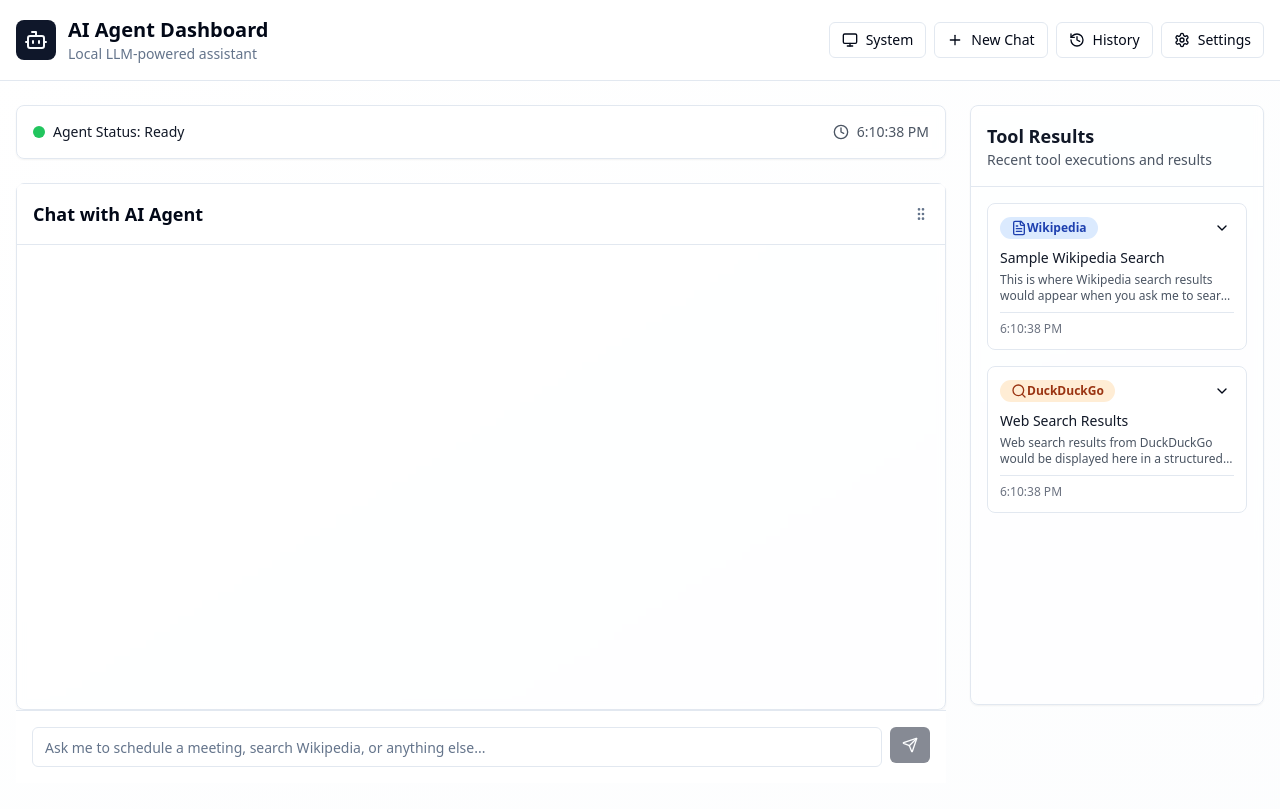
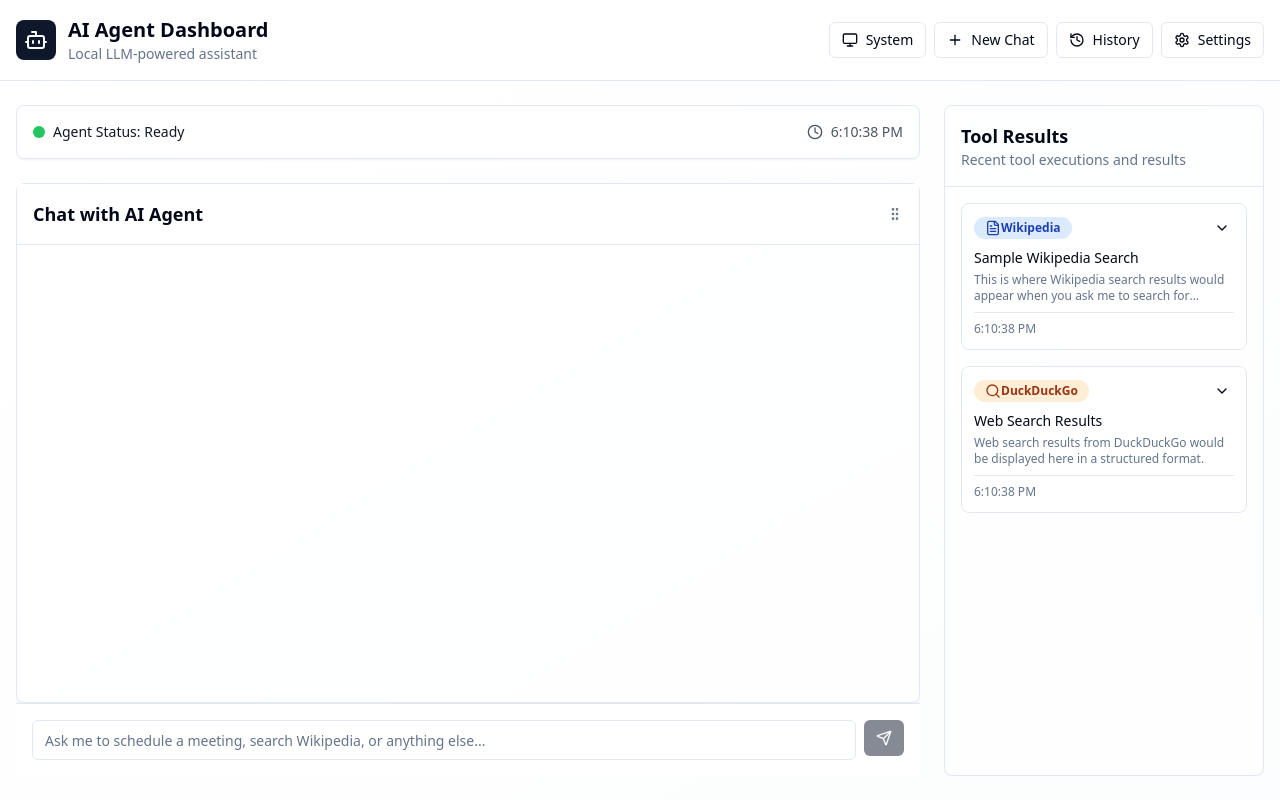
Before and after one commit to CHIRAG-V-K/local-ai-automaton-buddy, a React (Vite) app: page / in a window 1280 px wide. Built offline with nearby package versions, Linux system fonts and the light colour scheme.

Commit message:
Fix scrollbar and mobile menu
Fixes scrollbar issue on the screen level. Adds separate scrolling sections for tool results and config panel on web view. Moves tool results and config panel into menus in mobile and tablet view.

```diff
--- a/src/components/ConfigPanel.tsx
+++ b/src/components/ConfigPanel.tsx
@@ -6,6 +6,7 @@ import { Input } from "@/components/ui/input";
 import { Label } from "@/components/ui/label";
 import { Switch } from "@/components/ui/switch";
 import { Badge } from "@/components/ui/badge";
+import { ScrollArea } from "@/components/ui/scroll-area";
 import { X, Server, Wifi, WifiOff, Palette } from "lucide-react";
 import { useToast } from "@/hooks/use-toast";
 import { useAutoConnect } from "@/hooks/useAutoConnect";
@@ -56,14 +57,15 @@ export const ConfigPanel = ({ onClose }: ConfigPanelProps) => {
   };
 
   return (
-    <Card className="bg-background/95 backdrop-blur-sm border">
-      <div className="p-4 border-b flex items-center justify-between">
-        <h3 className="text-lg font-semibold">Configuration</h3>
+    <Card className="h-full flex flex-col bg-card/95 backdrop-blur-sm border-border">
+      <div className="p-4 border-b border-border flex items-center justify-between flex-shrink-0">
+        <h3 className="text-lg font-semibold text-card-foreground">Configuration</h3>
         <Button variant="ghost" size="sm" onClick={onClose}>
           <X className="w-4 h-4" />
         </Button>
       </div>
 
+      <ScrollArea className="flex-1 min-h-0">
         <div className="p-4 space-y-6">
           {/* Server Configuration */}
           <div className="space-y-3">
@@ -230,6 +232,7 @@ export const ConfigPanel = ({ onClose }: ConfigPanelProps) => {
             Save Configuration
           </Button>
         </div>
+      </ScrollArea>
     </Card>
   );
 };
--- a/src/components/ToolResults.tsx
+++ b/src/components/ToolResults.tsx
@@ -62,36 +62,36 @@ export const ToolResults = () => {
   const getToolColor = (tool: string) => {
     switch (tool.toLowerCase()) {
       case 'wikipedia':
-        return 'bg-blue-100 text-blue-800';
+        return 'bg-blue-100 text-blue-800 dark:bg-blue-900 dark:text-blue-200';
       case 'duckduckgo':
-        return 'bg-orange-100 text-orange-800';
+        return 'bg-orange-100 text-orange-800 dark:bg-orange-900 dark:text-orange-200';
       case 'calendar':
-        return 'bg-green-100 text-green-800';
+        return 'bg-green-100 text-green-800 dark:bg-green-900 dark:text-green-200';
       case 'web':
-        return 'bg-purple-100 text-purple-800';
+        return 'bg-purple-100 text-purple-800 dark:bg-purple-900 dark:text-purple-200';
       default:
-        return 'bg-gray-100 text-gray-800';
+        return 'bg-gray-100 text-gray-800 dark:bg-gray-700 dark:text-gray-200';
     }
   };
 
   return (
-    <Card className="h-[600px] bg-white/50 backdrop-blur-sm">
-      <div className="p-4 border-b">
-        <h3 className="text-lg font-semibold text-gray-900">Tool Results</h3>
-        <p className="text-sm text-gray-600">Recent tool executions and results</p>
+    <Card className="h-full flex flex-col bg-card/50 backdrop-blur-sm border-border">
+      <div className="p-4 border-b border-border flex-shrink-0">
+        <h3 className="text-lg font-semibold text-card-foreground">Tool Results</h3>
+        <p className="text-sm text-muted-foreground">Recent tool executions and results</p>
       </div>
 
-      <ScrollArea className="h-[calc(600px-80px)] p-4">
-        <div className="space-y-4">
+      <ScrollArea className="flex-1 min-h-0">
+        <div className="p-4 space-y-4">
           {results.length === 0 ? (
-            <div className="text-center py-8 text-gray-500">
+            <div className="text-center py-8 text-muted-foreground">
               <Search className="w-8 h-8 mx-auto mb-2 opacity-50" />
               <p className="text-sm">No tool results yet</p>
               <p className="text-xs">Results will appear here when you use tools</p>
             </div>
           ) : (
             results.map((result) => (
-              <div key={result.id} className="border rounded-lg p-3 bg-white/50">
+              <div key={result.id} className="border border-border rounded-lg p-3 bg-card/80">
                 <div className="flex items-center justify-between mb-2">
                   <div className="flex items-center gap-2">
                     <Badge
@@ -116,18 +116,18 @@ export const ToolResults = () => {
                   </Button>
                 </div>
 
-                <h4 className="font-medium text-sm text-gray-900 mb-1">
+                <h4 className="font-medium text-sm text-card-foreground mb-1">
                   {result.title}
                 </h4>
 
-                <div className={`text-xs text-gray-600 ${
+                <div className={`text-xs text-muted-foreground ${
                   expandedResults.has(result.id) ? '' : 'line-clamp-2'
                 }`}>
                   {result.content}
                 </div>
 
-                <div className="flex justify-between items-center mt-2 pt-2 border-t">
-                  <span className="text-xs text-gray-500">
+                <div className="flex justify-between items-center mt-2 pt-2 border-t border-border">
+                  <span className="text-xs text-muted-foreground">
                     {result.timestamp.toLocaleTimeString()}
                   </span>
                 </div>
--- a/src/pages/Index.tsx
+++ b/src/pages/Index.tsx
@@ -47,9 +47,9 @@ const Index = () => {
   };
 
   return (
-    <div className="min-h-screen bg-gradient-to-br from-background to-muted/20">
+    <div className="h-screen flex flex-col bg-gradient-to-br from-background to-muted/20 overflow-hidden">
       {/* Header */}
-      <div className="border-b border-border bg-background/80 backdrop-blur-sm sticky top-0 z-50">
+      <div className="border-b border-border bg-background/80 backdrop-blur-sm flex-shrink-0 z-50">
         <div className="container mx-auto px-4 py-4">
           <div className="flex items-center justify-between">
             <div className="flex items-center gap-3">
@@ -108,10 +108,10 @@ const Index = () => {
       </div>
 
       {/* Main Content */}
-      <div className="container mx-auto px-4 py-6">
-        <div className="grid grid-cols-1 lg:grid-cols-4 gap-6 h-[calc(100vh-120px)]">
+      <div className="flex-1 flex overflow-hidden">
+        <div className="container mx-auto px-4 py-6 flex gap-6 h-full overflow-hidden">
           {/* Chat Interface - Main Column */}
-          <div className="lg:col-span-3 flex flex-col space-y-6">
+          <div className="flex-1 flex flex-col space-y-6 min-w-0 overflow-hidden">
             <StatusBar
               status={agentStatus}
               lastToolUsed={lastToolUsed}
@@ -127,19 +127,25 @@ const Index = () => {
           </div>
 
           {/* Desktop Sidebar */}
-          <div className="hidden lg:block space-y-6">
+          <div className="hidden lg:flex flex-col gap-6 w-80 overflow-hidden">
             {showHistory && (
+              <div className="flex-1 min-h-0">
                 <ChatHistoryPanel
                   onClose={() => setShowHistory(false)}
                   onSelectChat={handleSelectChat}
                   onNewChat={handleNewChat}
                   currentChatId={currentChatId}
                 />
+              </div>
             )}
             {showConfig && (
+              <div className="flex-1 min-h-0">
                 <ConfigPanel onClose={() => setShowConfig(false)} />
+              </div>
             )}
+            <div className="flex-1 min-h-0">
               <ToolResults />
+            </div>
           </div>
         </div>
       </div>
```
Lines whose indentation alone changed are shown as unchanged.
